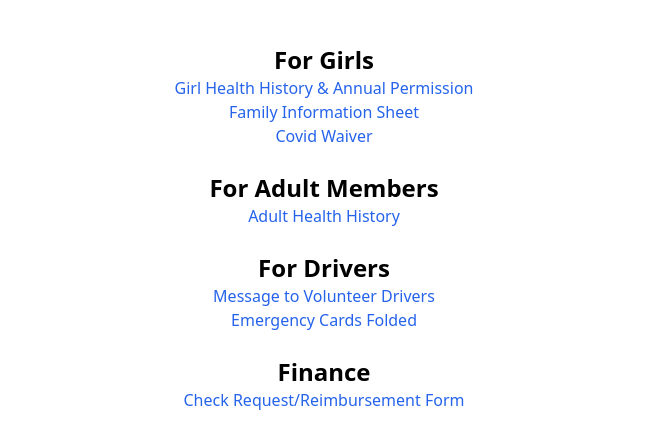
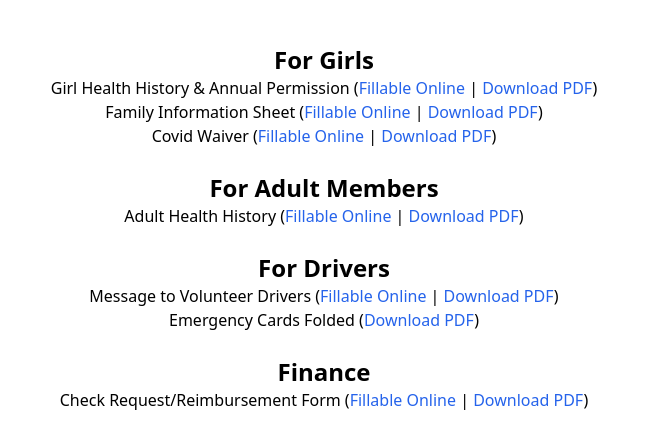
Before and after one commit to San-Diego-Girl-Scout-Troop-4423/forms, a plain HTML site: page index.html in a window 1280 px wide. Shown: the part 40-488 px from the top of the page, without its empty margins (316-964 px from the left). Drawn offline with nearby package versions, Linux system fonts and the light colour scheme.

Commit message:
Fix emergency cards, can have non-fillable. Download PDF. Maybe fix reimbursements.

```diff
--- a/index.html
+++ b/index.html
@@ -47,8 +47,8 @@
             },
             {
                 'name' : 'Emergency Cards Folded',
-                'pdf' : 'TR-2522W_6-Emergency_Cards_folded.pdf',
-                'fillable' : true,
+                'pdf' : 'TR-2522W_Emergency_Card_folded.pdf',
+                'fillable' : false,
             },
         ]},
         {
@@ -67,13 +67,18 @@
         const formsDiv = $('#forms');
         function formatPDFLink(pdfFileName) {
             return 'https://www.sejda.com/sign-pdf?files=' + encodeURIComponent('[{"downloadUrl":"https://san-diego-girl-scout-troop-4423.github.io/forms/' + pdfFileName + '"}]') + '&returnEmail=' + encodeURIComponent('jessica.voytek@gmail.com');
-            // return 'https://www.sejda.com/sign-pdf?files=%5B%7B%22downloadUrl%22%3A%22https%3A%2F%2Fsan-diego-girl-scout-troop-4423.github.io%2Fforms%2' + encodeURIComponent(pdfFileName) + '%22%7D%5D&returnEmail=jessica.voytek%40gmail.com';
         }
 
         formPdfs.forEach(function (section) {
             formsDiv.append('<br /><h2 class="text-2xl font-bold">' + section.name + '</h2>');
             section.forms.forEach(function (form) {
-                formsDiv.append('<p><a class="text-blue-600" href="' + formatPDFLink(form.pdf) + '" target="_blank">' + form.name + '</a></p>');
+                var paragraph = $('<p></p>');
+                paragraph.append(form.name + ' (');
+                if (form.fillable) {
+                    paragraph.append('<a class="text-blue-600" href="' + formatPDFLink(form.pdf) + '" target="_blank">Fillable Online</a> | ');
+                }
+                paragraph.append('<a class="text-blue-600" href="' + form.pdf + '" target="_blank">Download PDF</a>)');
+                formsDiv.append(paragraph);
             });
         });
 
```
Also changed, not shown: 3 other files.
